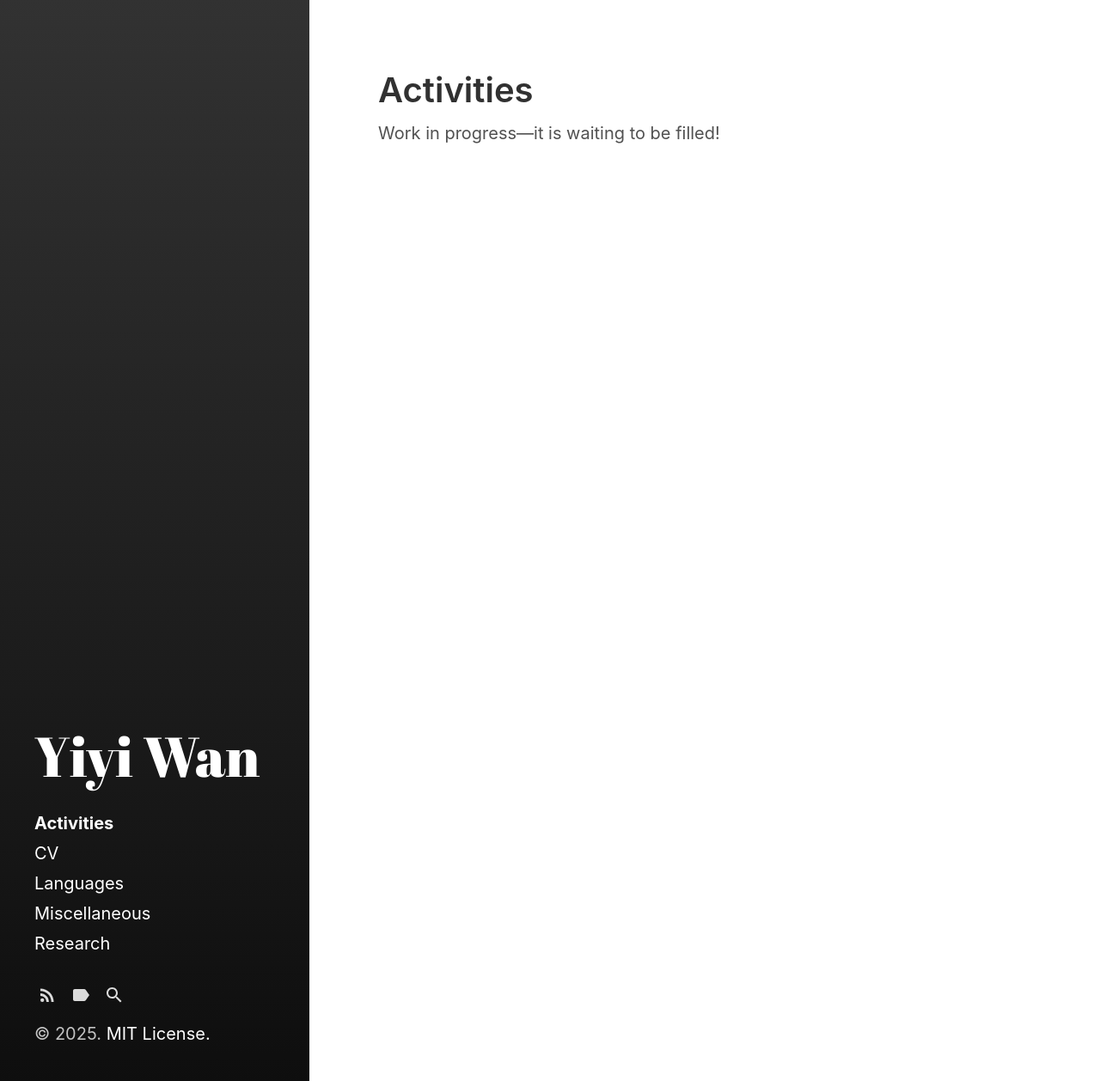
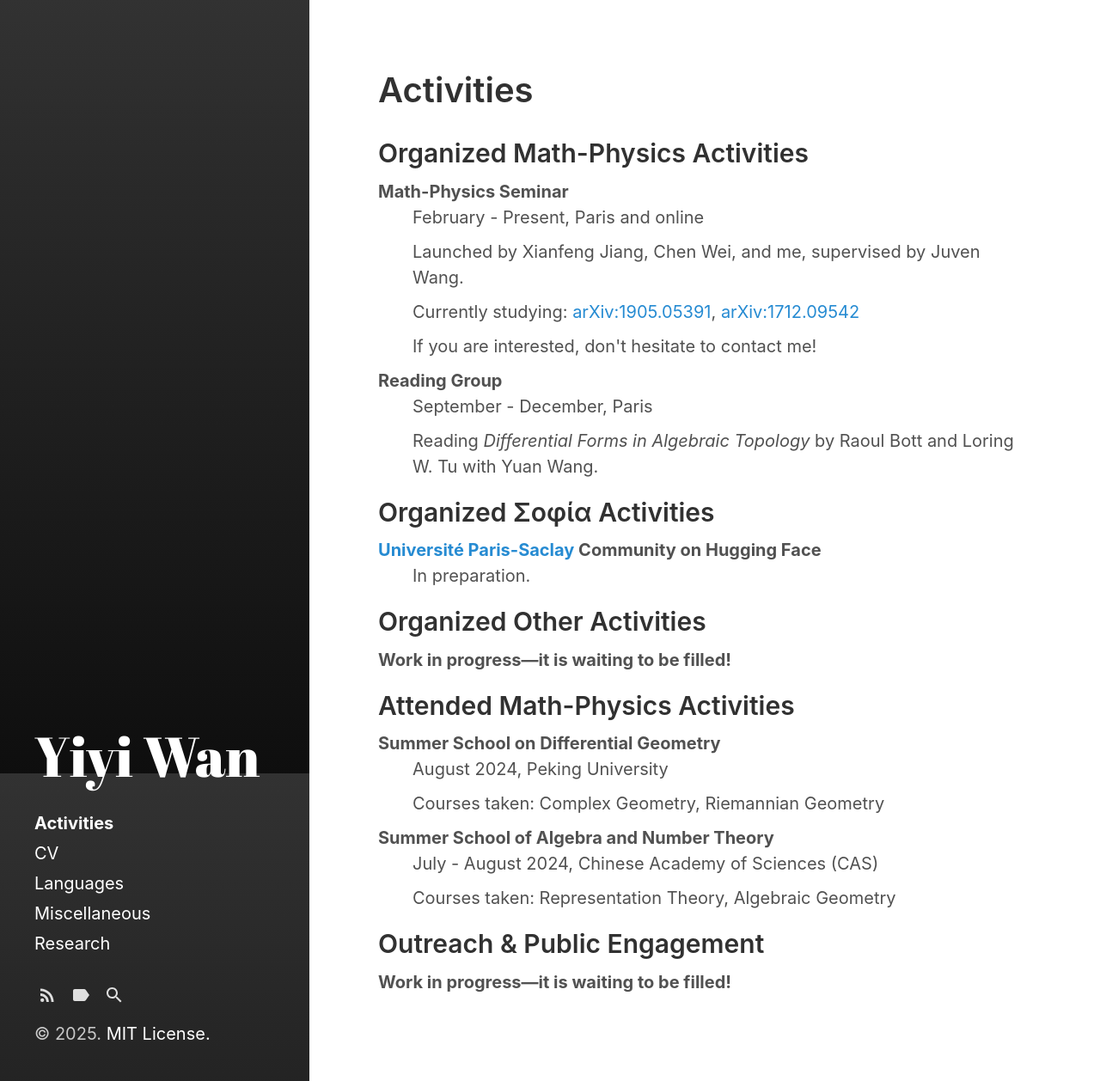
Before and after one commit to Roimex/Roimex.github.io, a Jekyll site: the page built from pages/activities.md, in a window 1280 px wide and 1258 px high. Shown: the whole window at 86% size. Built offline with Jekyll 4.4.1, drawn with Linux system fonts in a browser that asks for light colours.

Commit message:
Update activities.md

```diff
--- a/pages/activities.md
+++ b/pages/activities.md
@@ -6,4 +6,50 @@ sidebar_link: true
 order: 3
 ---
 
-Work in progress—it is waiting to be filled!
+<h2>Organized Math-Physics Activities</h2>
+
+<dl>
+  <dt>Math-Physics Seminar</dt>
+  <dd>February - Present, Paris and online</dd>
+  <dd>Launched by Xianfeng Jiang, Chen Wei, and me, supervised by Juven Wang.</dd>
+  <dd>Currently studying:
+    <a href="https://arxiv.org/abs/1905.05391">arXiv:1905.05391</a>,
+    <a href="https://arxiv.org/abs/1712.09542">arXiv:1712.09542</a>
+  </dd>
+  <dd>If you are interested, don't hesitate to contact me!</dd>
+
+  <dt>Reading Group</dt>
+  <dd>September - December, Paris</dd>
+  <dd>Reading <i>Differential Forms in Algebraic Topology</i> by Raoul Bott and Loring W. Tu with Yuan Wang.</dd>
+</dl>
+
+<h2>Organized Σοφία Activities</h2>
+
+<dl>
+  <dt><a href="https://huggingface.co/Universite-Paris-Saclay">Université Paris-Saclay</a> Community on Hugging Face</dt>
+  <dd>In preparation.</dd>
+</dl>
+
+<h2>Organized Other Activities</h2>
+
+<dl>
+  <dt>Work in progress—it is waiting to be filled!</dt>
+</dl>
+
+<h2>Attended Math-Physics Activities</h2>
+
+<dl>
+  <dt>Summer School on Differential Geometry</dt>
+  <dd>August 2024, Peking University</dd>
+  <dd>Courses taken: Complex Geometry, Riemannian Geometry</dd>
+
+  <dt>Summer School of Algebra and Number Theory</dt>
+  <dd>July - August 2024, Chinese Academy of Sciences (CAS)</dd>
+  <dd>Courses taken: Representation Theory, Algebraic Geometry</dd>
+</dl>
+
+<h2>Outreach & Public Engagement</h2>
+
+<dl>
+  <dt>Work in progress—it is waiting to be filled!</dt>
+</dl>
```
